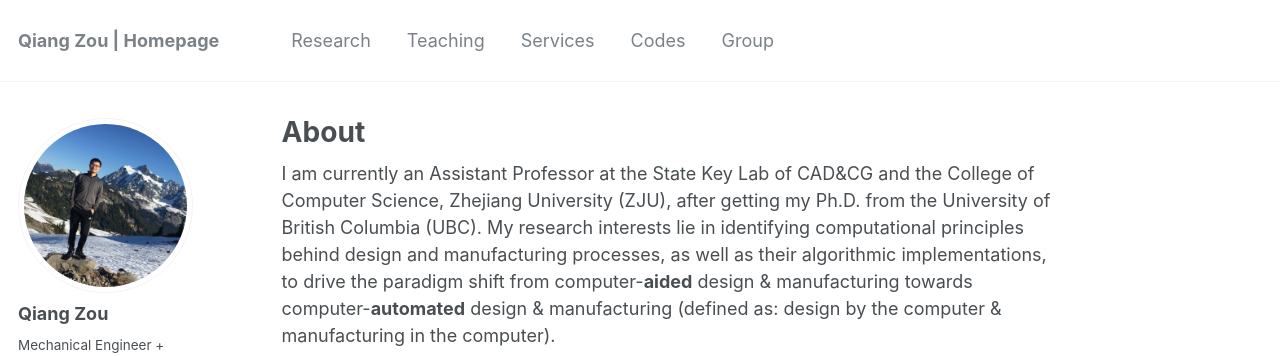
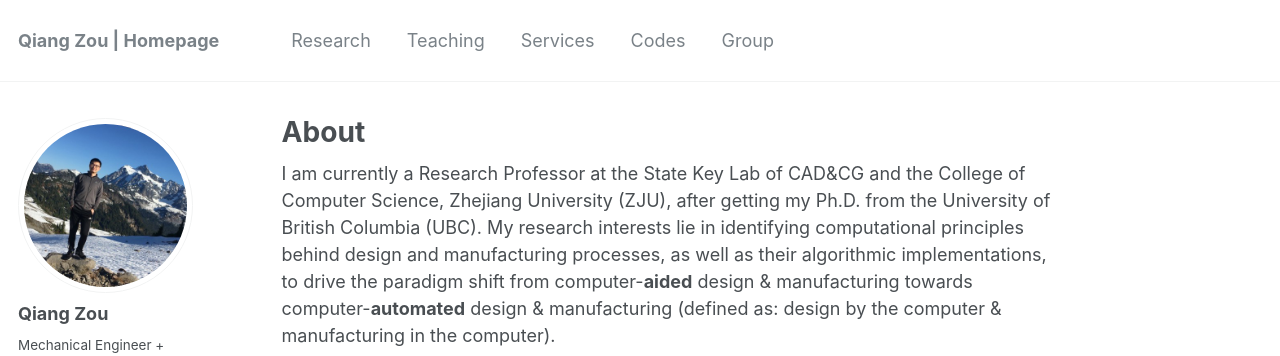
Before and after one commit to Qiang-Zou/Qiang-Zou.github.io, a Jekyll site: the page built from _pages/about.md, in a window 1280 px wide and 900 px high. Shown: the top 356 px of the window. Built offline with Jekyll 4.4.1, drawn with Linux system fonts in a browser that asks for light colours; some web fonts are replaced.

Commit message:
Update about.md

```diff
--- a/_pages/about.md
+++ b/_pages/about.md
@@ -8,7 +8,7 @@
   - /about.html
 ---
 
-I am currently an Assistant Professor at the State Key Lab of CAD&CG and the College of Computer Science, Zhejiang University (ZJU), after getting my Ph.D. from the University of British Columbia (UBC). My research interests lie in identifying computational principles behind design and manufacturing processes, as well as their algorithmic implementations, to drive the paradigm shift from computer-**aided** design & manufacturing towards computer-**automated** design & manufacturing (defined as: design by the computer & manufacturing in the computer).
+I am currently a Research Professor at the State Key Lab of CAD&CG and the College of Computer Science, Zhejiang University (ZJU), after getting my Ph.D. from the University of British Columbia (UBC). My research interests lie in identifying computational principles behind design and manufacturing processes, as well as their algorithmic implementations, to drive the paradigm shift from computer-**aided** design & manufacturing towards computer-**automated** design & manufacturing (defined as: design by the computer & manufacturing in the computer).
 
 Current research work includes CAD/CAM with emphasis on (1) the basic research of geometric and physical modeling of surfaces, solids and microstructures, and (2) the applied research of intelligent design and manufacturing.
 
```
